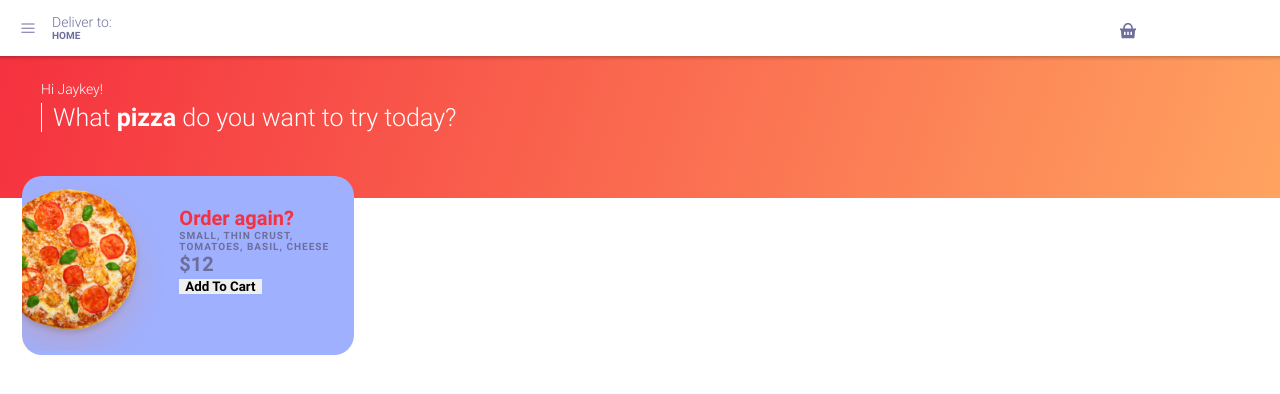
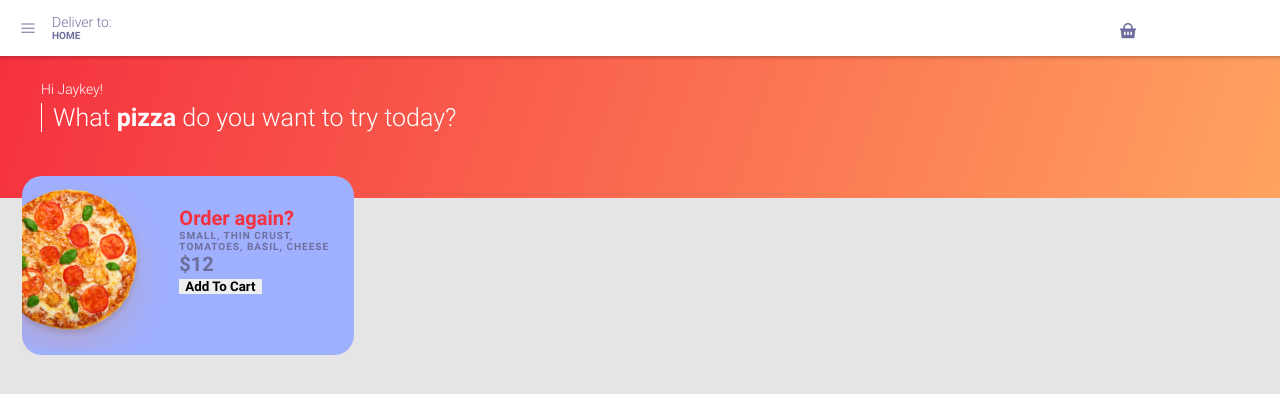
Before and after one commit to Jefferson227/uncle-john-pizzas-app, a React (Create React App) app: page /home in a window 1280 px wide. Shown: the top 394 px of the page. Built offline with nearby package versions, Linux system fonts and the light colour scheme.

Commit message:
Adjust background color of the app

```diff
--- a/src/components/NavBar/NavBar.css
+++ b/src/components/NavBar/NavBar.css
@@ -1,6 +1,10 @@
 .ion-menu-button {
   font-size: 14px;
   color: var(--base-text-color-gray-10);
+}
+
+.navbar-container ion-toolbar {
+  --background: #fff;
 }
 
 .navbar-center {
--- a/src/components/NavBar/NavBar.tsx
+++ b/src/components/NavBar/NavBar.tsx
@@ -11,7 +11,7 @@ const dropDownMenuId = "dropdown-menu-addresses";
 
 const NavBar: React.FC = () => {
   return (
-    <section>
+    <section className="navbar-container">
       <SideMenu contentId={contentId}/>
 
       <IonPage id={contentId}>
--- a/src/theme/variables.css
+++ b/src/theme/variables.css
@@ -6,9 +6,12 @@ http://ionicframework.com/docs/theming/ */
   --base-text-color-gray-05: #a0a8cc;
   --base-text-color-gray-10: #6d6e9c;
   --base-text-color-gray-13: #dadae5;
+  --base-text-color-gray-14: #e5e5e5;
   --base-text-color-gray-15: #f4f3f9;
   --base-text-color-orange-10: #ffa360;
   --base-text-color-red-10: #f5313f;
+
+  --ion-background-color: var(--base-text-color-gray-14);
 }
 
 /** Ionic CSS Variables **/
```
